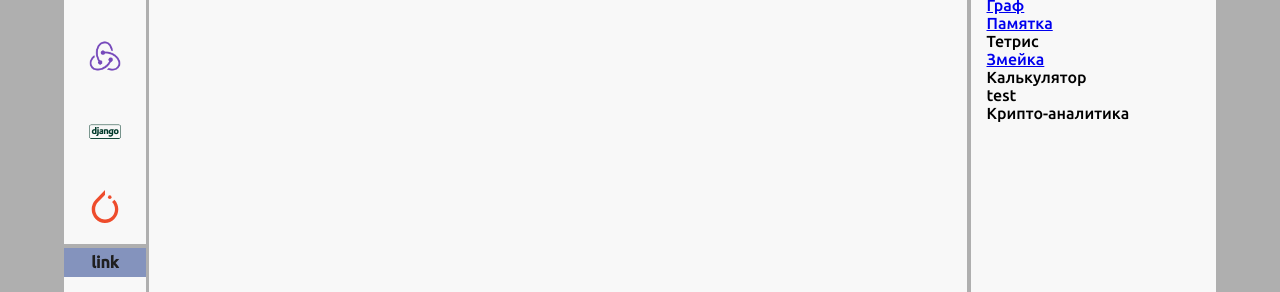
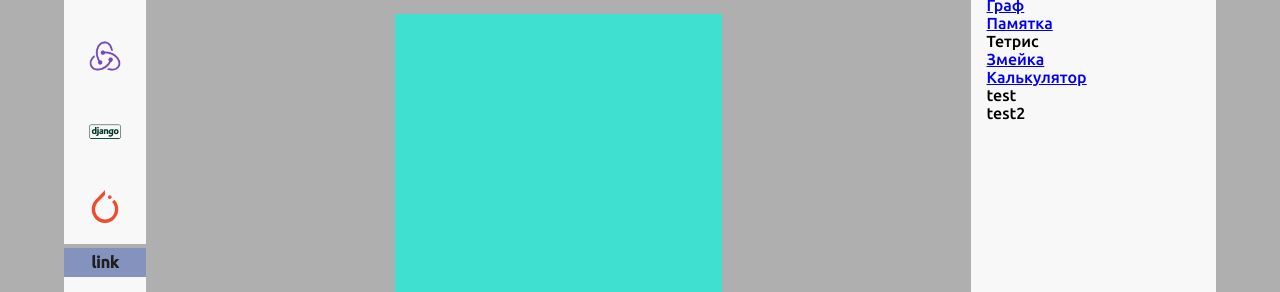
Before and after one commit to xamesLab/portfolio, a React app: page /calc in a window 1280 px wide. Shown: the part 174-466 px from the top of the page. Built offline with nearby package versions, Linux system fonts and the light colour scheme.

Commit message:
new project calc

```diff
--- /dev/null
+++ b/src/components/Calc/Calc.css
@@ -0,0 +1,26 @@
+.wrap-calc {
+    height: 100%;
+    display: flex;
+    justify-content: center;
+    align-items: center;
+    position: relative;
+}
+
+.content-header {
+    display: flex;
+    justify-content: center;
+    align-items: center;
+    width: 100%;
+    background-color: white;
+    padding: 1.1rem 0;
+    position: absolute;
+    top: 0;
+    left: 0;
+}
+
+.calc {
+    width: 40%;
+    height: 70%;
+    display: grid;
+    background-color: turquoise;
+}
--- /dev/null
+++ b/src/components/Calc/Calc.js
@@ -0,0 +1,23 @@
+import { Component } from "react";
+import "./Calc.css";
+
+class Calc extends Component {
+  componentDidMount() {
+    this.props.setProp(true);
+  }
+  componentWillUnmount() {
+    this.props.setProp(false);
+  }
+  render() {
+    return (
+      <div className='wrap-calc'>
+        <div className='content-header'>
+          <h2>Калькулятор</h2>
+        </div>
+        <div className='calc'></div>
+      </div>
+    );
+  }
+}
+
+export default Calc;
--- a/src/components/Card/Card.css
+++ b/src/components/Card/Card.css
@@ -9,6 +9,7 @@
 }
 .card {
     transform-style: preserve-3d;
+    background-color: rgb(248, 248, 248);
     min-height: 29rem;
     width: 17rem;
     box-shadow: 0 20px 20px rgb(0, 0, 0, 0.2), 0 0 50px rgb(0, 0, 0, 0.2);
--- a/src/main_component/Content.js
+++ b/src/main_component/Content.js
@@ -1,5 +1,6 @@
-import React from "react";
+import React, { useState } from "react";
 import { Route } from "react-router";
+import Calc from "../components/Calc/Calc";
 import Card from "../components/Card/Card";
 import Graph from "../components/Graph/Graph";
 import Profile from "../components/Profile/Profile";
@@ -8,13 +9,19 @@ import Snake from "../components/Snake/Snake";
 import "./main.css";
 
 function Content() {
+  let [opacity, setOpacity] = useState(false);
+
   return (
-    <div className='container content'>
+    <div className={`${opacity ? "container_op" : "container"} content`}>
       <Route exact path='/' component={Profile} />
       <Route path='/card3D' component={Card} />
       <Route path='/graph' component={Graph} />
       <Route path='/memo' component={Reminder} />
       <Route path='/snake' component={Snake} />
+      <Route
+        path='/calc'
+        component={() => <Calc setProp={setOpacity} prop={opacity} />}
+      />
     </div>
   );
 }
--- a/src/main_component/ProjectBar.js
+++ b/src/main_component/ProjectBar.js
@@ -23,9 +23,11 @@ function ProjectBar() {
           <li>
             <NavLink to='/snake'>Змейка</NavLink>
           </li>
-          <li>Калькулятор</li>
+          <li>
+            <NavLink to='/calc'>Калькулятор</NavLink>
+          </li>
           <li>test</li>
-          <li>Крипто-аналитика</li>
+          <li>test2</li>
         </ul>
       </div>
     </div>
--- a/src/main_component/main.css
+++ b/src/main_component/main.css
@@ -9,6 +9,11 @@
 
 .container {
     background-color: rgb(248, 248, 248);
+    width: 100%;
+}
+
+.container_op {
+    background-color: rgba(248, 248, 248, 0);
     width: 100%;
 }
 
```
